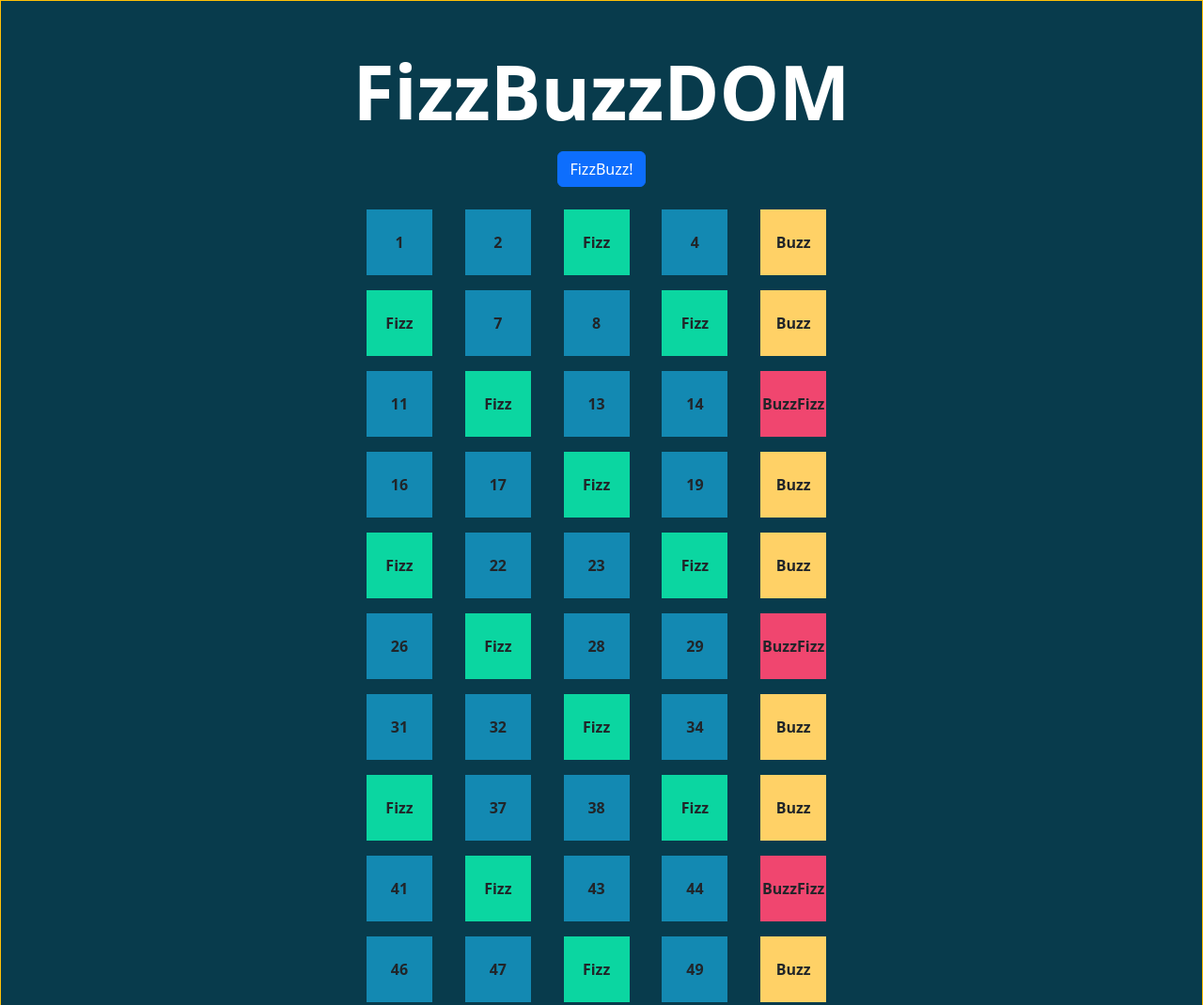
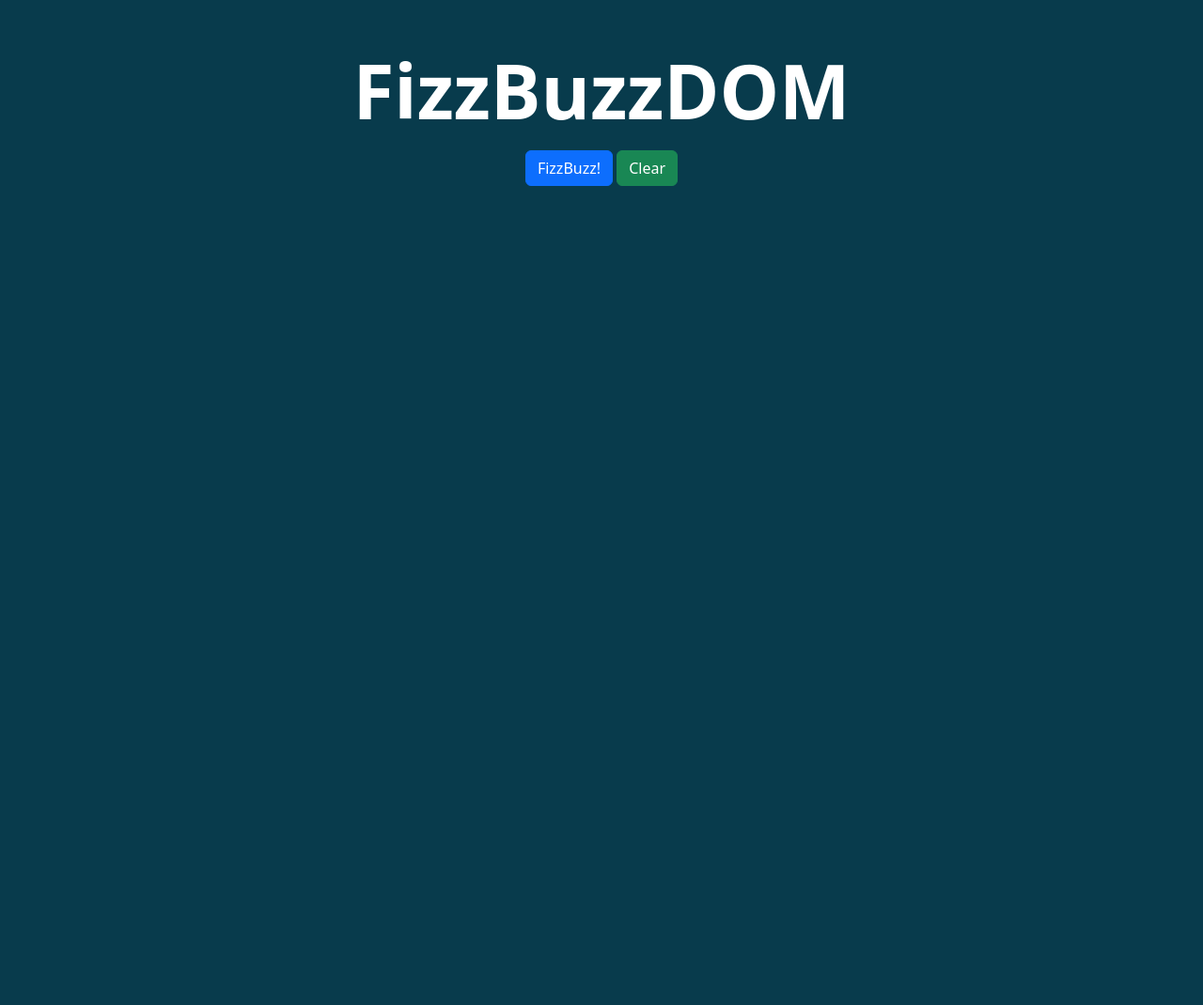
Before and after one commit to Lorenzo7991/FizzBuzz, a plain HTML site: page index.html in a window 1280 px wide. Shown: the top 1070 px of the page at 94% size. After the commit the page ends 800 px from the top, so only its background shows below. Drawn offline with nearby package versions, Linux system fonts and the light colour scheme.

Commit message:
add btn generate & btn clear

```diff
--- a/index.html
+++ b/index.html
@@ -22,17 +22,19 @@
 </head>
 
 <body>
-    <main>
-        <div class="container-fluid border border-warning ">
+
+    <div class="container-fluid ">
+            <main>
             <h1 class="text-center text-white display-1 fw-bolder mt-5 mb-3">FizzBuzzDOM</h1>
             <div class="grid text-center">
-                <button type="button" class="btn btn-primary mb-4">FizzBuzz!</button>
+                <button type="button" class="btn-create btn btn-primary mb-4">FizzBuzz!</button>
+                <button type="button" class="btn-clear btn btn-success mb-4">Clear</button>
                 <div class="row row-cols-7 gy-3">
+                </div>
 
-                </div>
             </div>
-        </div>
-    </main>
+        </main>
+    </div>
 
 
 
--- a/js/script.js
+++ b/js/script.js
@@ -25,6 +25,9 @@ for (let i = 1; i <= 100; i++) {
  */
 const rowElement = document.querySelector('.row');
 
+const buttonElement = document.querySelector(".btn-create").addEventListener('click', function() {
+rowElement.innerHTML = "";
+
 for (let i = 1; i <= 100; i++) {
     let squareResult = "";
     let bgColor = "";
@@ -51,3 +54,8 @@ for (let i = 1; i <= 100; i++) {
         </div>
     `;
 }
+});
+
+const buttonClrElement = document.querySelector(".btn-clear").addEventListener('click', function() {
+    rowElement.innerHTML = "";
+});
```
